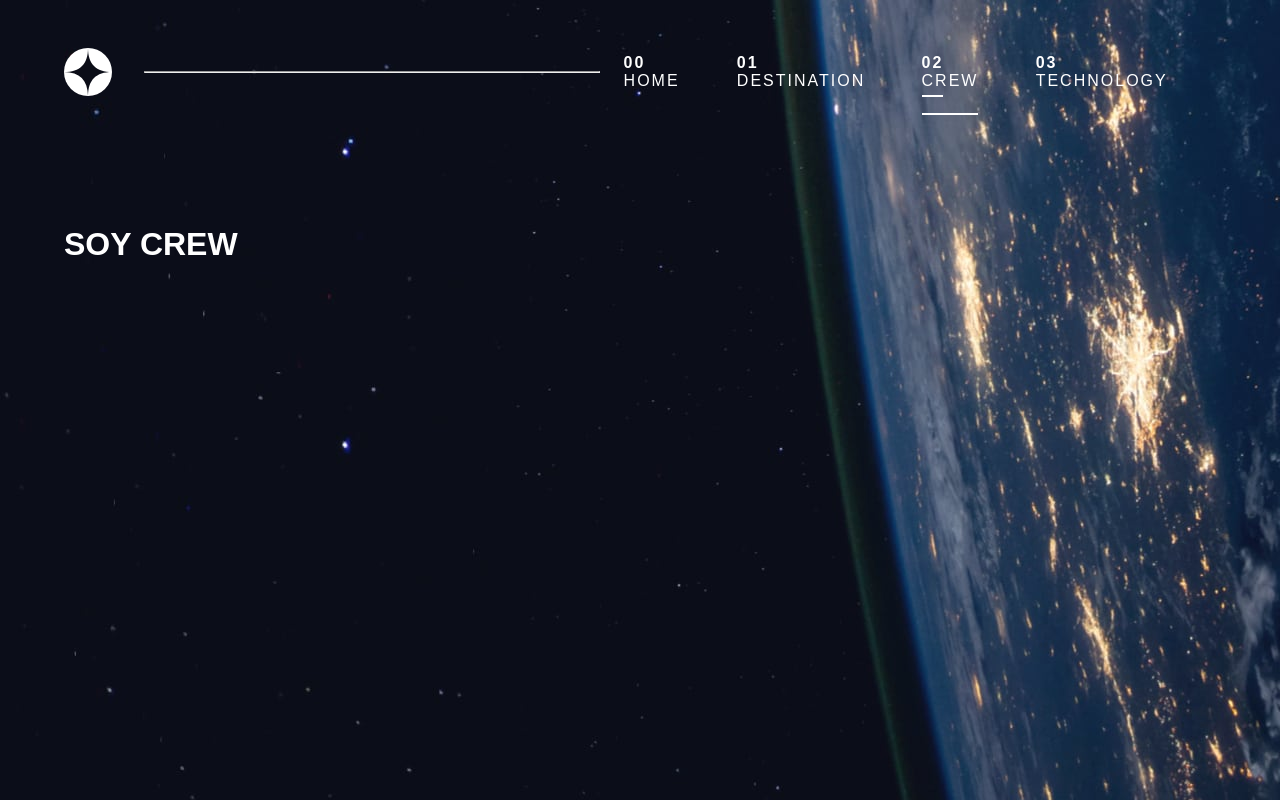
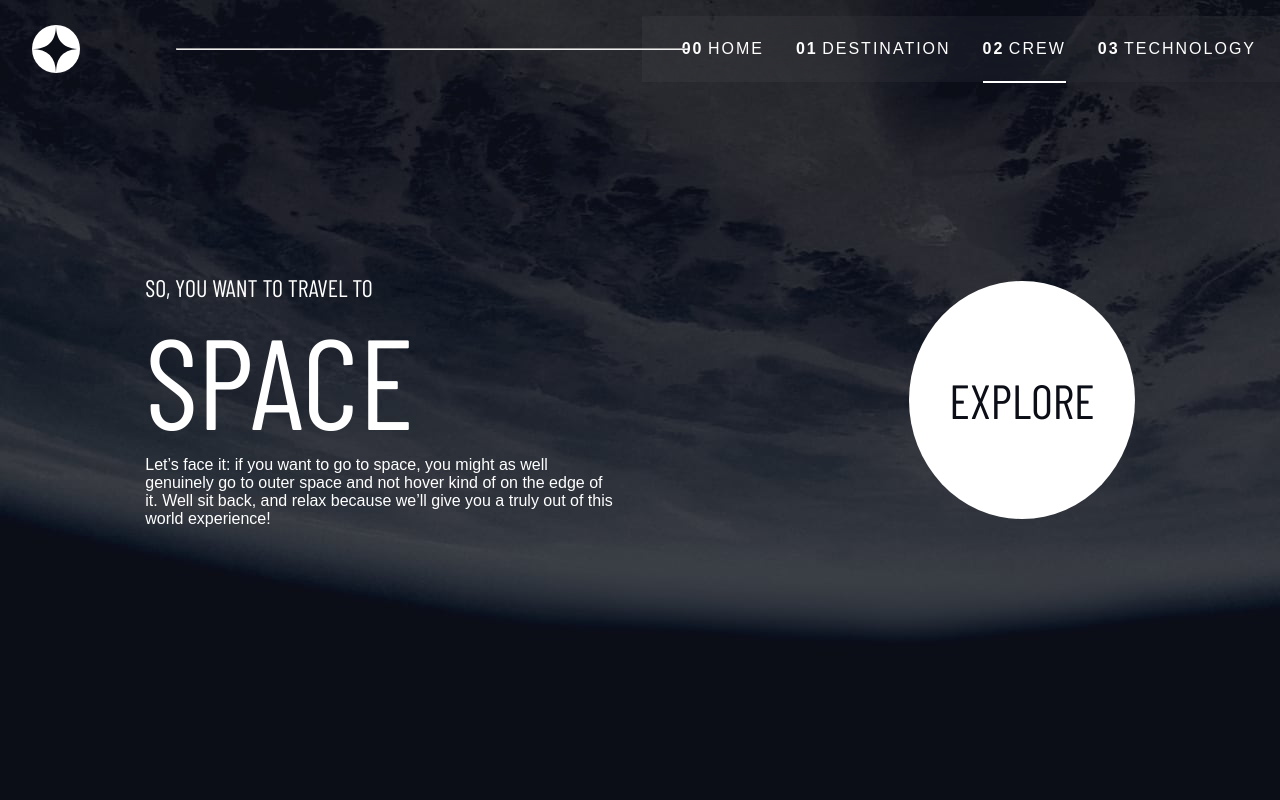
Before and after one commit to JuanluGGarcia/react-router-layouts-practica-the-planets, a React (Vite) app: page /crew in a window 1280 px wide. Built offline with nearby package versions, Linux system fonts and the light colour scheme; a web font is replaced by a local one.

Commit message:
destination no funciona

```diff
--- a/src/components/header/style.js
+++ b/src/components/header/style.js
@@ -4,21 +4,23 @@ import { FONTS } from '../../styles/fonts';
 import { COLORS } from '../../styles/colors';
 
 const StyledNavLink = styled(NavLink)`
+
 	text-decoration: none;
 	padding-bottom: 1.5rem;
 
-	/* con active podemos hacer destacar la parte del nav que está activa. Active es una propiedad de NavLink */
 	&.active {
-		/* color: green; */
 		border-bottom: 2px solid ${COLORS.WHITE};
+	}
+	&:hover {
+		border-bottom: 2px solid ${COLORS.HOVER};
 	}
 `;
 
 const StyledWraper = styled.div`
-margin: 30px auto;
 /* background-color: lightcoral; */
-	/* padding: rem 0 3rem 2rem; */
-	margin-bottom: 7rem;
+	position: absolute;
+	padding: 1rem 0 1rem 2rem;
+	width: 100%;
 	display: flex;
 	justify-content: space-between;
 	align-items: center;
@@ -29,24 +31,24 @@ margin: 30px auto;
 const StyledLogo = styled.div``;
 
 const StyledHr = styled.hr`
+	position: absolute;
     height: 1px;
     width: 40%;
-    margin-left: 2rem;
+    left: 11rem;
     background-color: #fff;
+	z-index: 1;
 `;
 
 const StyledMenu = styled.div`
-/* background-color: lightblue; */
-	padding: 1.5rem;
-	/* background-color: ${COLORS.HOVER}; */
-    /* opacity: .9; */
+	padding: 1.5rem 1.5rem 1.5rem 2.5rem;
+	background: rgba(255, 255, 255, 0.04);
+	backdrop-filter: blur(40.774227142333984px);
 `;
 
 const StyledLinks = styled.ul`
 	display: flex;
 	gap: 2rem;
-	/* justify-content: center;
-    align-items: center; */
+
 `;
 
 const StyledOptionNumber = styled.span`
--- a/src/constants/destinationInfo.js
+++ b/src/constants/destinationInfo.js
@@ -2,6 +2,7 @@ import { v4 } from "uuid";
 
 const MOON = {
     id: v4(),
+    name: 'MOON',
     image: '/assets/destination/image-moon.webp',
     text: 'See our planet as you’ve never seen it before. A perfect relaxing trip away to help regain perspective and come back refreshed. While you’re there, take in some history by visiting the Luna 2 and Apollo 11 landing sites.',
     stats: [
@@ -13,6 +14,7 @@ const MOON = {
 
 const MARS = {
     id: v4(),
+    name: 'MARS',
     image: '/assets/destination/image-mars.webp',
     text: 'Don’t forget to pack your hiking boots. You’ll need them to tackle Olympus Mons, the tallest planetary mountain in our solar system. It’s two and a half times the size of Everest!',
     stats: [
@@ -24,7 +26,8 @@ const MARS = {
 
 const EUROPA = {
     id: v4(),
-    image: '/assets/destination/image-europe.webp',
+    name: 'EUROPA',
+    image: '/assets/destination/image-europa.webp',
     text: 'The smallest of the four Galilean moons orbiting Jupiter, Europa is a winter lover’s dream. With an icy surface, it’s perfect for a bit of ice skating, curling, hockey, or simple relaxation in your snug wintery cabin.',
     stats: [
 		{ name: 'AVG. DISTANCE', value: '628 MIL. KM' },
@@ -35,6 +38,7 @@ const EUROPA = {
 
 const TITAN = {
     id: v4(),
+    name: 'TITAN',
     image: '/assets/destination/image-titan.webp',
     text: 'The only moon known to have a dense atmosphere other than Earth, Titan is a home away from home (just a few hundred degrees colder!). As a bonus, you get striking views of the Rings of Saturn.',
     stats: [
--- a/src/pages/crew/Crew.jsx
+++ b/src/pages/crew/Crew.jsx
@@ -1,4 +1,34 @@
+import {
+	StyledExplore,
+	StyledContainer,
+	StyledLeft,
+	StyledRight,
+	StyledSubtitle,
+	StyledText,
+	StyledTitle
+} from './style';
+
 const Crew = () => {
-	return <h1>SOY CREW</h1>
+	return (
+		<>
+			<StyledContainer>
+				<StyledLeft>
+					<StyledSubtitle>SO, YOU WANT TO TRAVEL TO</StyledSubtitle>
+					<StyledTitle>SPACE</StyledTitle>
+
+					<StyledText>
+						Let’s face it: if you want to go to space, you might as well
+						genuinely go to outer space and not hover kind of on the edge of it.
+						Well sit back, and relax because we’ll give you a truly out of this
+						world experience!
+					</StyledText>
+				</StyledLeft>
+
+				<StyledRight>
+					<StyledExplore>EXPLORE</StyledExplore>
+				</StyledRight>
+			</StyledContainer>
+		</>
+	);
 };
 export default Crew;
--- a/src/pages/crew/style.js
+++ b/src/pages/crew/style.js
@@ -0,0 +1,55 @@
+import styled from 'styled-components';
+import { FONTS } from '../../styles/fonts';
+import { COLORS } from '../../styles/colors';
+
+const StyledContainer = styled.div`
+	/* background-color:lightblue; */
+	background-image: url('/assets/crew/background-crew-desktop.jpg');
+	height: 100vh;
+	margin-left:auto;
+	margin-right: auto;
+	display: flex;
+	justify-content: space-around;
+	align-items: center;
+	/* font-family: ${FONTS.ffPrimary}; */
+`;
+
+const StyledLeft = styled.div`
+	width: 37%;
+`;
+const StyledSubtitle = styled.h1`
+	font-size: 1.5rem;
+`;
+const StyledTitle = styled.h1`
+	font-size: 8rem;
+	font-weight: 100;
+`;
+const StyledText = styled.p`
+	font-family: ${FONTS.ffPrimary};
+	font-size: 1rem;
+`;
+const StyledRight = styled.div``;
+
+const StyledExplore = styled.h2`
+	font-size: 3rem;
+	font-weight: 100;
+	padding: 90px 40px;
+	background-color: ${COLORS.WHITE};
+	border-radius: 80%;
+	color: ${COLORS.DARK};
+	cursor: pointer;
+
+	&:hover{
+
+	}
+`;
+
+export {
+	StyledContainer,
+	StyledLeft,
+	StyledSubtitle,
+	StyledTitle,
+	StyledText,
+	StyledRight,
+	StyledExplore
+};
--- a/src/pages/destination/style.js
+++ b/src/pages/destination/style.js
@@ -0,0 +1,104 @@
+import styled from 'styled-components';
+import { FONTS } from '../../styles/fonts';
+import { COLORS } from '../../styles/colors';
+
+const StyledContainer = styled.div`
+	/* background-color:lightblue; */
+	background-image: url('/assets/destination/background-destination-desktop.jpg');
+	height: 100vh;
+	margin-left:auto;
+	margin-right: auto;
+	display: flex;
+	justify-content: space-around;
+	align-items: center;
+	font-family: ${FONTS.ffSecundary};
+	color: ${COLORS.WHITE};
+`;
+
+
+
+const StyledLeft = styled.div`
+	width: 40%;
+`;
+
+const StyledTitleLeft = styled.div`
+	font-weight: 1.75rem;
+`;
+
+const StyledSpanNumber = styled.h2`
+	color: ${COLORS.DARK};
+`;
+
+const StyledSpanText = styled.h2`
+	color: ${COLORS.WHITE};
+`;
+
+const StyledImage = styled.div``;
+
+
+const StyledRight = styled.div`
+	width: 50%;
+`;
+
+const StyledMenu = styled.div``;
+
+const StyledLinks = styled.ul``;
+
+const StyledTab = styled.li`
+    width: 100%;
+    padding: 1rem;
+    border: 1px solid black;
+    /* Si $active es true le ponemos el color lightcoral a la pestaña si no le ponemos gray */
+    border-bottom: ${({$active}) => ($active ? '#fff' : 'transparent')};
+    /* color: ${({$active}) => ($active ? '#FFF' : 'darkgray')}; */
+    cursor: pointer;
+
+	&:hover {
+		border-bottom: ${({$active}) => ($active ? '#D0D6F9' : 'transparent')};
+	}
+`;
+
+const StyledNamePlanet = styled.h1`
+	font-size: 6.25rem;
+`;
+
+const StyledTextPlanet = styled.p`
+	font-size: 1.125rem;
+	color: ${COLORS.HOVER};
+`;
+
+const StyledStats = styled.div``;
+const StyledStatsDistance = styled.div``;
+const StyledDistanceTitle = styled.p`
+	font-size: 14px;
+`;
+const StyledDistanceNumber = styled.p`
+	font-family: ${FONTS.ffPrimary};
+	font-size: 1.75rem;
+`;
+const StyledStatsTravelTime = styled.div``;
+const StyledTravelTitle = styled(StyledDistanceTitle);
+const StyledTravelNumber = styled(StyledDistanceNumber);
+
+
+export {
+	StyledContainer,
+	StyledLeft,
+	StyledTitleLeft,
+	StyledSpanNumber,
+	StyledSpanText,
+	StyledImage,
+	StyledRight,
+	StyledMenu,
+	StyledLinks,
+	StyledTab,
+	StyledNamePlanet,
+	StyledTextPlanet,
+	StyledStats,
+	StyledStatsDistance,
+	StyledDistanceTitle,
+	StyledDistanceNumber,
+	StyledStatsTravelTime,
+	StyledTravelTitle,
+	StyledTravelNumber
+};
--- a/src/pages/home/styles.js
+++ b/src/pages/home/styles.js
@@ -3,13 +3,16 @@ import { FONTS } from '../../styles/fonts';
 import { COLORS } from '../../styles/colors';
 
 const StyledHomeContainer = styled.div`
-	width: 80%;
+	/* background-color:lightblue; */
+	background-image: url('/assets/home/background-home-desktop.jpg');
+	height: 100vh;
+	/* width: 100%; */
 	margin-left:auto;
 	margin-right: auto;
 	display: flex;
-	justify-content: space-between;
+	justify-content: space-around;
 	align-items: center;
-	font-family: ${FONTS.ffPrimary};
+	/* font-family: ${FONTS.ffPrimary}; */
 `;
 
 const StyledHomeLeft = styled.div`
@@ -23,21 +26,24 @@ const StyledTitle = styled.h1`
 	font-weight: 100;
 `;
 const StyledText = styled.p`
-	font-family: ${FONTS.ffSecundary};
+	font-family: ${FONTS.ffPrimary};
 	font-size: 1rem;
 `;
-const StyledHomeRight = styled.div``;
+const StyledHomeRight = styled.div`
+	/* width: 50%; */
+`;
 
 const StyledExplore = styled.h2`
 	font-size: 3rem;
 	font-weight: 100;
-	padding: 90px 20px;
+	padding: 90px 40px;
 	background-color: ${COLORS.WHITE};
 	border-radius: 80%;
 	color: ${COLORS.DARK};
-
+	cursor: pointer;
+	transition: box-shadow 0.3s ease;
 	&:hover{
-
+		box-shadow: 0px 0px 0px 60px rgba(255, 255, 255, 0.1);
 	}
 `;
 
--- a/src/styles/global-styles.js
+++ b/src/styles/global-styles.js
@@ -1,5 +1,6 @@
 import { createGlobalStyle } from 'styled-components';
 import { COLORS } from './colors';
+import { FONTS } from './fonts';
 
 export const GlobalStyles = createGlobalStyle`
   *,
@@ -16,12 +17,19 @@ export const GlobalStyles = createGlobalStyle`
   }
 
   body{
-    width: 90%;
-    max-width: 1200px;
+    /* width: 90%; */
+    /* max-width: 1200px; */
     margin-left: auto;
     margin-right: auto;
-    background-image: url('/assets/home/background-home-desktop.jpg');
+    font-family: ${FONTS.ffPrimary};
     color: ${COLORS.WHITE};
+  }
+
+  h1,
+  h2,
+  h3 {
+    font-family: ${FONTS.ffSecundary};
+    font-weight: 100;
   }
 
   a{
```
Also changed, not shown: src/pages/destination/Destination.jsx (+89 -1 lines).
